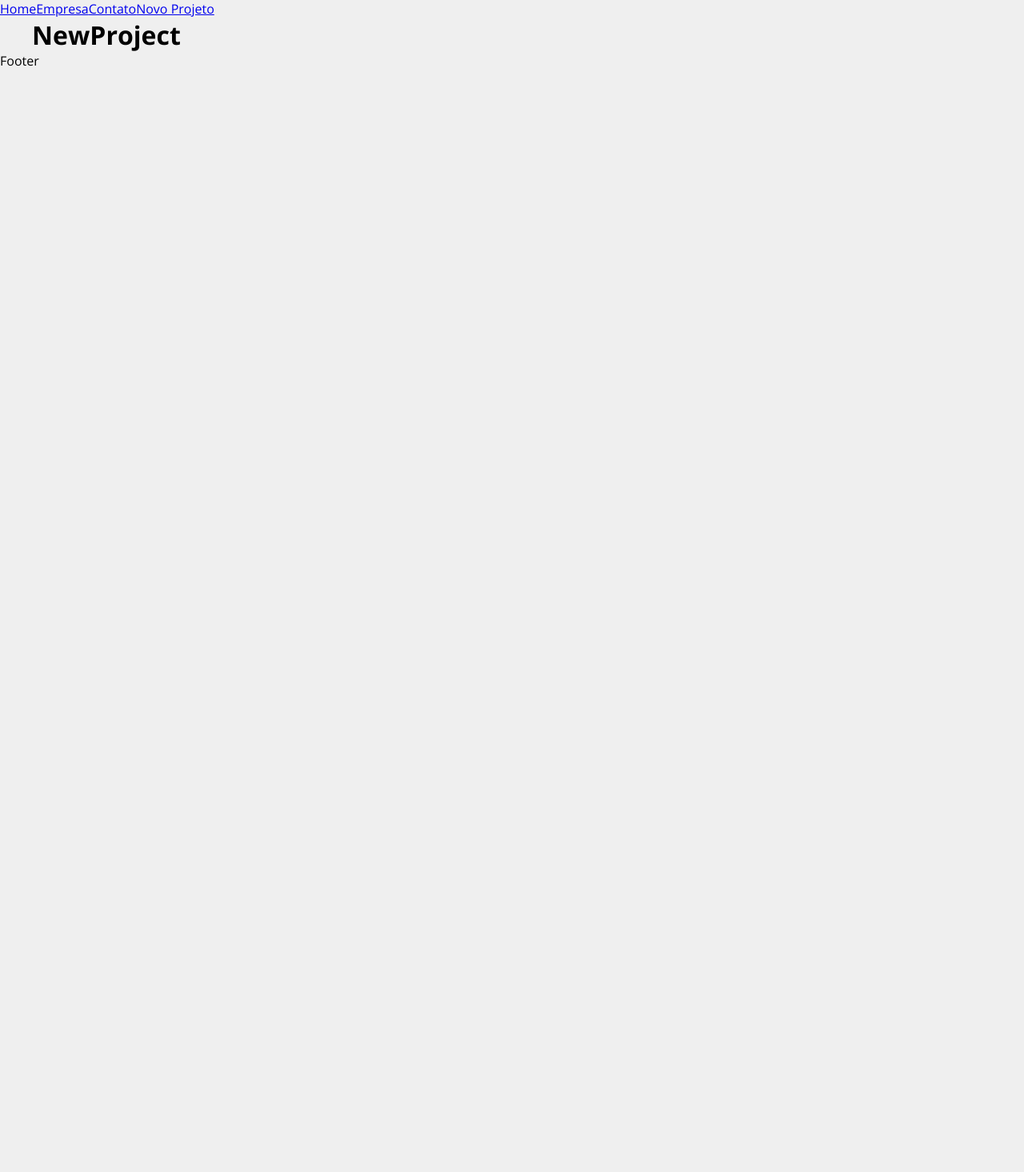
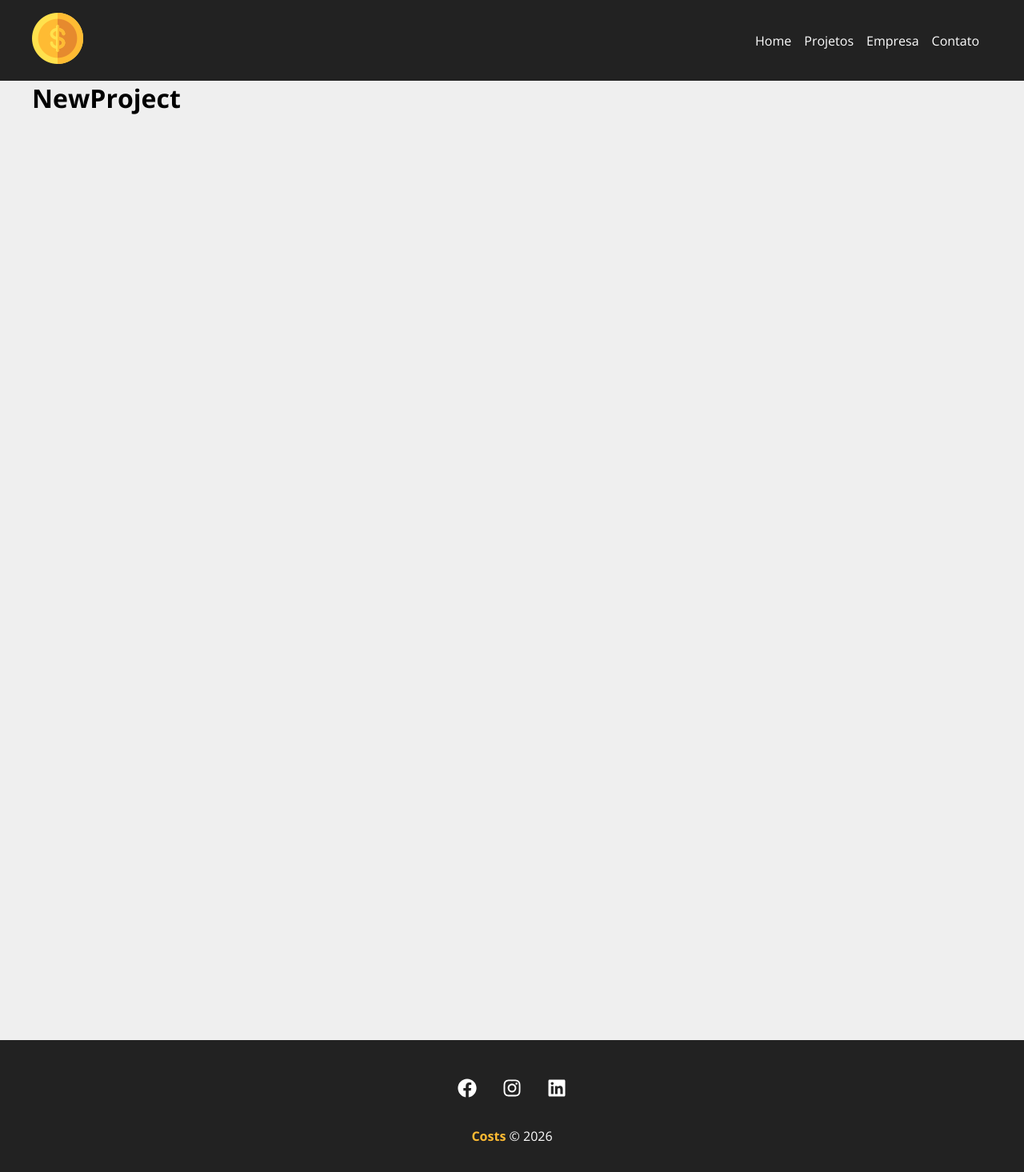
Before and after one commit to danielreschkelima-code/PROJETO_TI, a React (Create React App) app in the folder React/costs/: page /newproject in a window 1280 px wide. Shown: the top 1466 px of the page at 80% size. Before the commit the page ends 800 px from the top, so only its background shows below. Built offline with nearby package versions, Linux system fonts and the light colour scheme; a web font is replaced by a local one.

Commit message:
Implementação de navbar e Footer

```diff
--- a/React/costs/src/App.js
+++ b/React/costs/src/App.js
@@ -3,29 +3,29 @@
 import Company from './components/pages/company';
 import Contact from './components/pages/contact';
 import NewProject from './components/pages/NewProject';
+import Projects from './components/pages/Projects';
 
 import Container from './components/layout/Container';
+import Navbar from './components/layout/Navbar';
+import Footer from './components/layout/Footer';
 
 function App() {
   return (
     <Router>
-      <div>
-        <Link to="/">Home</Link>
-        <Link to="/company">Empresa</Link>
-        <Link to="/contact">Contato</Link>
-        <Link to="/newproject">Novo Projeto</Link>
-      </div>
+      <Navbar/>
 
       <Container customClass="min-height">
         <Routes>
-            <Route path="/" element={<Home/>} />
-            <Route path="/company" element={<Company/>} />
-            <Route path="/contact" element={<Contact/>} />
-            <Route path="/newproject" element={<NewProject/>} />
+              <Route path="/" element={<Home/>} />
+              <Route path="/projects" element={<Projects/>} />
+              <Route path="/company" element={<Company/>} />
+              <Route path="/contact" element={<Contact/>} />
+              <Route path="/newproject" element={<NewProject/>} />
         </Routes>
       </Container>
 
-      <p>Footer</p>
+
+      <Footer/>
     </Router>
   );
 }
--- a/React/costs/src/components/layout/Container.js
+++ b/React/costs/src/components/layout/Container.js
@@ -2,7 +2,7 @@
 
 function Container(props) {
     return (
-        <div className={`${styles.container} ${styles.customClass}`}>
+        <div className={`${styles.container} ${styles[props.customClass]}`}>
             {props.children}
         </div>
     );
--- a/React/costs/src/components/layout/Container.module.css
+++ b/React/costs/src/components/layout/Container.module.css
@@ -4,6 +4,10 @@
     justify-content: space-between;
     margin: 0 auto;
     flex-wrap: wrap;
+}
+
+.min-height {
+    min-height: 1200px;
 }
 
 .start {
--- /dev/null
+++ b/React/costs/src/components/layout/Footer.js
@@ -0,0 +1,14 @@
+import { FaFacebook, FaInstagram, FaLinkedin } from 'react-icons/fa';
+
+import styles from './Footer.module.css';
+
+function Footer() {
+    return (
+        <footer className={styles.footer}>
+            <ul className={styles.social_list}><li ><FaFacebook /></li><li><FaInstagram /></li><li><FaLinkedin /></li></ul>
+            <p className={styles.copy_right}> <span>Costs</span> &copy; 2026</p>
+        </footer>
+    );
+}
+
+export default Footer;
--- /dev/null
+++ b/React/costs/src/components/layout/Footer.module.css
@@ -0,0 +1,34 @@
+.footer {
+    background-color: #222;
+    color: #FFF;
+    padding: 3em;
+    text-align: center;
+}
+
+.social_list {
+    display: flex;
+    justify-content: center;
+    list-style-type: none;
+}
+
+.social_list li {
+    margin: 0 1em;
+}
+
+.social_list li:hover {
+    color: #FFBB33;
+}
+
+.social_list svg {
+    font-size: 1.5em;
+    cursor: pointer;
+}
+
+.copy_right {
+    margin-top: 2em;
+}
+
+.copy_right span {
+    font-weight: bold;
+    color:#FFBB33;
+}
--- /dev/null
+++ b/React/costs/src/components/layout/Navbar.js
@@ -0,0 +1,24 @@
+import { Link } from 'react-router-dom';
+
+import Container from './Container';
+
+import styles from './Navbar.module.css';
+import logo from '../../img/costs_logo.png';
+
+function Navbar() {
+    return(
+        <nav className={styles.navbar}>
+            <Container>
+                <Link to="/"> <img src={logo} alt="Costs"></img> </Link>
+                <ul className={styles.list}>
+                    <li className={styles.item}><Link to="/">Home</Link></li>
+                    <li className={styles.item}><Link to="/projects">Projetos</Link></li>
+                    <li className={styles.item}><Link to="/company">Empresa</Link></li>
+                    <li className={styles.item}><Link to="/contact">Contato</Link></li>
+                </ul>
+            </Container>
+        </nav>
+    );
+}
+
+export default Navbar;
--- /dev/null
+++ b/React/costs/src/components/layout/Navbar.module.css
@@ -0,0 +1,25 @@
+.navbar {
+    display: flex;
+    justify-content: space-around;
+    background-color: #222;
+    padding: 1em;
+}
+
+.list {
+    display: flex;
+    list-style: none;
+    align-items: center;
+}
+
+.item {
+    margin-right: 1em;
+}
+
+.item a {
+    color: #FFF;
+    text-decoration: none;
+}
+
+.item a:hover {
+    color: #ffbb33;
+}
--- /dev/null
+++ b/React/costs/src/components/pages/Projects.js
@@ -0,0 +1,7 @@
+function Projects() {
+    return (
+        <h1>Projects</h1>
+    );
+}
+
+export default Projects;
```
